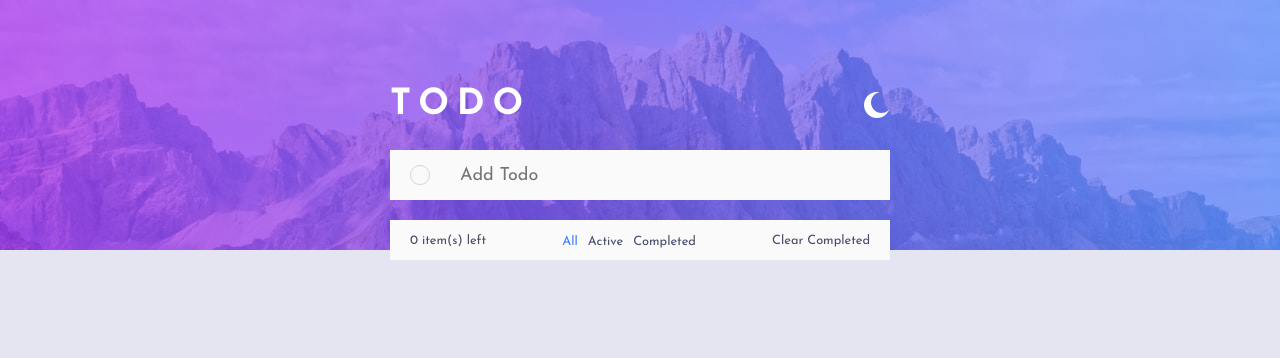
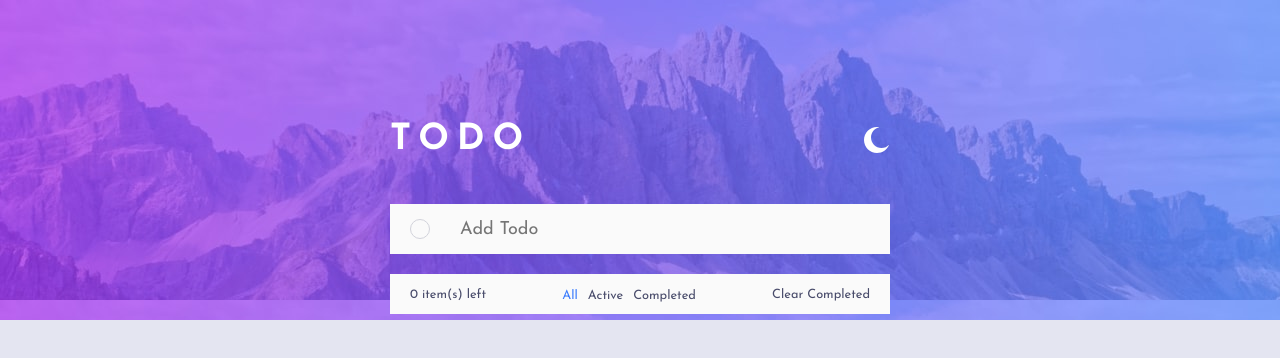
Before and after one commit to bernardobfg/todoApp, a React (Vite) app: page / in a window 1280 px wide. Shown: the top 358 px of the page. Built offline with nearby package versions, Linux system fonts and the light colour scheme.

Commit message:
add scrollbar at todo list

```diff
--- a/src/components/Header.tsx/styles.module.scss
+++ b/src/components/Header.tsx/styles.module.scss
@@ -1,8 +1,12 @@
 .container{
-  height: 250px;
+  height: 40vh;
   display: flex;
   align-items: center;
   justify-content: center;
+  position: fixed;
+  top: 0;
+  right: 0;
+  left: 0;
   color: white;
   &.dark{
     background: url(../../assets/bg-desktop-dark.jpg);
--- a/src/components/TodoList/styles.module.scss
+++ b/src/components/TodoList/styles.module.scss
@@ -5,12 +5,36 @@
   justify-content: center;
   width: 100%;
   height: 100%;
+  max-height: 50vh;
+  overflow-y: scroll;
   padding: 0;
   margin-top: 20px;
+
   &.dark{
     background-color: var(--dark-box);
+    &::-webkit-scrollbar-track {
+      background-color: var(--dark-box);
+    }
+    &::-webkit-scrollbar {
+        background: var(--dark-box);
+        width: 6px;
+    }
+    &::-webkit-scrollbar-thumb {
+      background: var(--dark-border);
+    }
   }
   &.light{
     background-color: var(--light-box);
+    &::-webkit-scrollbar-track {
+      background-color: var(--light-box);
+    }
+    &::-webkit-scrollbar {
+        background: #F4F4F4;
+        width: 6px;
+
+    }
+    &::-webkit-scrollbar-thumb {
+      background: var(--light-border);
+    }
   }
 }
--- a/src/pages/Home/styles.module.scss
+++ b/src/pages/Home/styles.module.scss
@@ -1,7 +1,7 @@
 .container{
   display: flex;
   flex-direction: column;
-  align-items: stretch;
+  align-items: center;
   justify-content: flex-start;
   height: 100vh;
   >div{
@@ -11,6 +11,10 @@
     flex-direction: column;
     align-items: center;
     justify-content: center;
+    z-index: 1000;
+    position: absolute;
+    top: 38vh;
+
     @media(max-width: 768px){
       width: 90%;
     }
```
